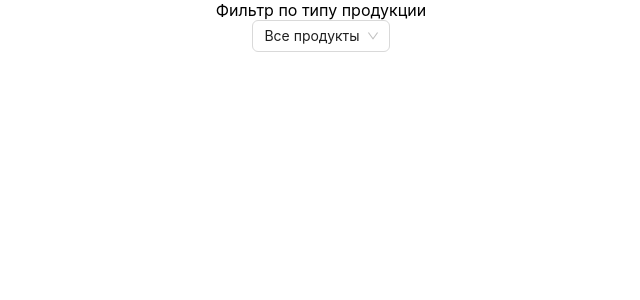
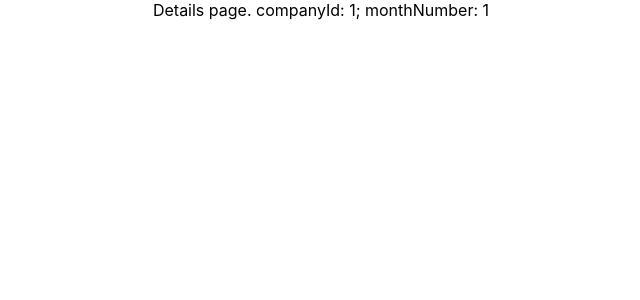
Before and after one commit to dmitriy-prosviryakov/ugmk_test_app, a React (Create React App) app: page /details/1/1 in a window 1280 px wide. Shown: the top 300 px of the page, without its empty margins (319-959 px from the left). Built offline with nearby package versions, Linux system fonts and the light colour scheme; no server answers.

Commit message:
Added routing

```diff
--- a/src/components/products-vertical-chart/products-vertical-chart.js
+++ b/src/components/products-vertical-chart/products-vertical-chart.js
@@ -1,5 +1,5 @@
 import React from "react";
-import { useEffect, useState } from "react";
+import { useEffect, useState, useRef } from "react";
 import { getFactoryLabel, months, getColor } from "../../constants/product.constants";
 import {
   Chart as ChartJS,
@@ -10,7 +10,7 @@ import {
   Tooltip,
   Legend,
 } from "chart.js";
-import { Bar } from "react-chartjs-2";
+import { Bar, getElementAtEvent } from "react-chartjs-2";
 
 ChartJS.register(
   CategoryScale,
@@ -35,6 +35,11 @@ export const options = {
 
 export function ProductsVerticalChart({ chartData, selectedFilter }) {
   const [data, setData] = useState();
+
+  const chartRef = useRef();
+  const onClick = (event) => {
+    console.log(getElementAtEvent(chartRef.current, event));
+  }
 
   useEffect(() => {
     if (chartData) {
@@ -89,5 +94,5 @@ export function ProductsVerticalChart({ chartData, selectedFilter }) {
       setData(newData);
     }
   }, [chartData, selectedFilter]);
-  return data ? <Bar options={options} data={data} /> : null;
+  return data ? <Bar ref={chartRef} options={options} data={data} onClick={onClick}/> : null;
 }
--- a/src/index.js
+++ b/src/index.js
@@ -3,11 +3,18 @@ import ReactDOM from "react-dom/client";
 import "./index.css";
 import App from "./views/app/App";
 import reportWebVitals from "./reportWebVitals";
+import { BrowserRouter, Route, Routes } from "react-router-dom";
+import Details from "./views/details/details";
 
 const root = ReactDOM.createRoot(document.getElementById("root"));
 root.render(
   <React.StrictMode>
-    <App />
+    <BrowserRouter>
+      <Routes>
+        <Route path="/" element={<App />} />
+        <Route path="/details/:companyId/:monthNumber" element={<Details />} />
+      </Routes>
+    </BrowserRouter>
   </React.StrictMode>
 );
 
--- a/src/utils/utils.js
+++ b/src/utils/utils.js
@@ -1,10 +1,10 @@
-export const getChartData = (data) => {
-  const preparedData = mapData(data);
+export const mapDataForCharts = (data) => {
+  const preparedData = prepareData(data);
 
   return mapDataByCompany(preparedData);
 };
 
-export const mapDataByCompany = (data) => {
+const mapDataByCompany = (data) => {
   const companyIds = [...new Set(data.map((item) => item.factory_id))];
 
   const result = {};
@@ -18,7 +18,7 @@ export const mapDataByCompany = (data) => {
   return result;
 };
 
-export const mapDataByYear = (data) => {
+const mapDataByYear = (data) => {
   const years = [...new Set(data.map((item) => item.year))];
   const result = {};
   for (const year of years) {
@@ -28,7 +28,7 @@ export const mapDataByYear = (data) => {
   return result;
 };
 
-export const mapDataByMonth = (data, year) => {
+const mapDataByMonth = (data, year) => {
   const dataForYear = data.filter((item) => item.year === year);
   const month = {};
 
@@ -51,7 +51,7 @@ export const mapDataByMonth = (data, year) => {
   return month;
 };
 
-export const mapData = (data) => {
+const prepareData = (data) => {
   const filtered = data.filter((item) => !!item.date);
 
   return filtered.map((item) => {
--- a/src/views/app/App.js
+++ b/src/views/app/App.js
@@ -1,6 +1,6 @@
 import { productsService } from "../../services/products.service";
 import { cookiesService } from "../../services/cookie.service";
-import { getChartData } from "../../utils/utils";
+import { mapDataForCharts } from "../../utils/utils";
 import { productOptions } from "../../constants/product.constants"
 import { useEffect, useState } from "react";
 import { Select } from "antd";
@@ -19,7 +19,7 @@ function App() {
 
       console.log(data);
 
-      const parsedData = getChartData(data);
+      const parsedData = mapDataForCharts(data);
       console.log(parsedData);
       setChartData(parsedData);
     } catch (error) {
--- /dev/null
+++ b/src/views/details/details.js
@@ -0,0 +1,22 @@
+import { productsService } from "../../services/products.service";
+import { cookiesService } from "../../services/cookie.service";
+import { mapDataForCharts } from "../../utils/utils";
+import { productOptions } from "../../constants/product.constants"
+import { useEffect, useState } from "react";
+import { Select } from "antd";
+import { useParams } from 'react-router-dom';
+import "./details.css";
+
+function Details() {
+  const { companyId, monthNumber } = useParams();
+
+  return (
+    <div className="App">
+      <div>
+        {`Details page. companyId: ${companyId}; monthNumber: ${monthNumber} `}
+      </div>
+    </div>
+  );
+}
+
+export default Details;
```
Also changed, not shown: src/views/details/details.css (added).
